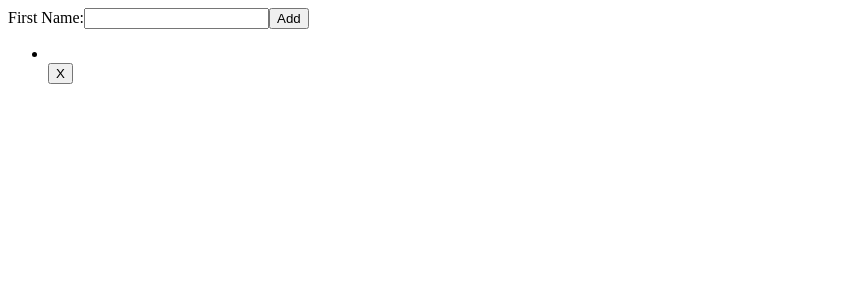
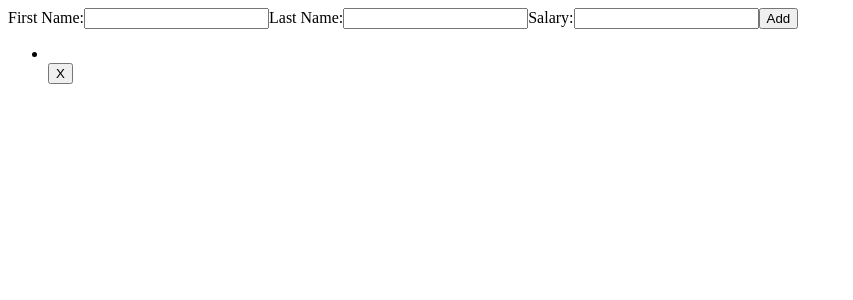
Before and after one commit to wiktorkoscielny/React-project-8, a React (Create React App) app: page / in a window 1280 px wide. Shown: the top 300 px of the page, without its empty margins (0-853 px from the left). Built offline with nearby package versions, Linux system fonts and the light colour scheme; no server answers.

Commit message:
Created 2 new inputs to enter values to state2 and state3

```diff
--- a/src/components/TodoForm.js
+++ b/src/components/TodoForm.js
@@ -15,6 +15,22 @@ export const TodoForm = (props) => {
                         onChange={(e) => props.handleChange(e, 'state1')}
                     >
                     </input>
+
+                    <label>Last Name:</label>
+                    <input
+                        type='text'
+                        value={props.state2}
+                        onChange={(e) => props.handleChange(e, 'state2')}
+                    >
+                    </input>
+
+                    <label>Salary:</label>
+                    <input
+                        type='number'
+                        value={props.state3}
+                        onChange={(e) => props.handleChange(e, 'state3')}
+                    >
+                    </input>
                 <button type='submit'>Add</button>
             </form>
         </div>
```
Lines whose indentation alone changed are shown as unchanged.
